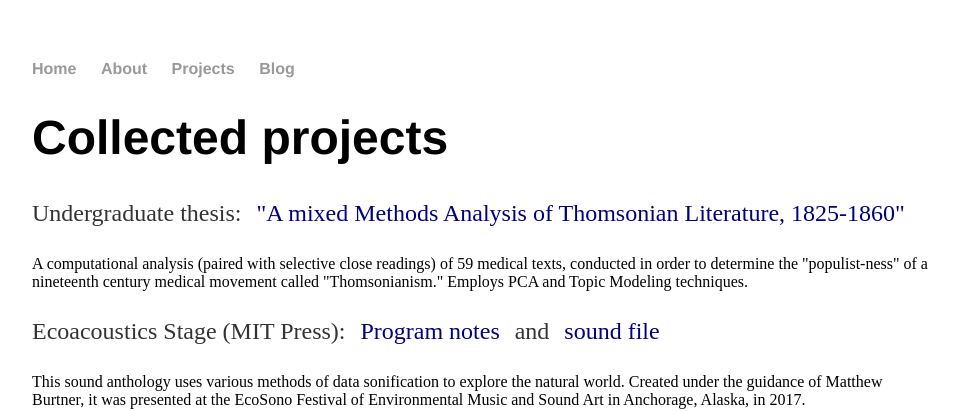
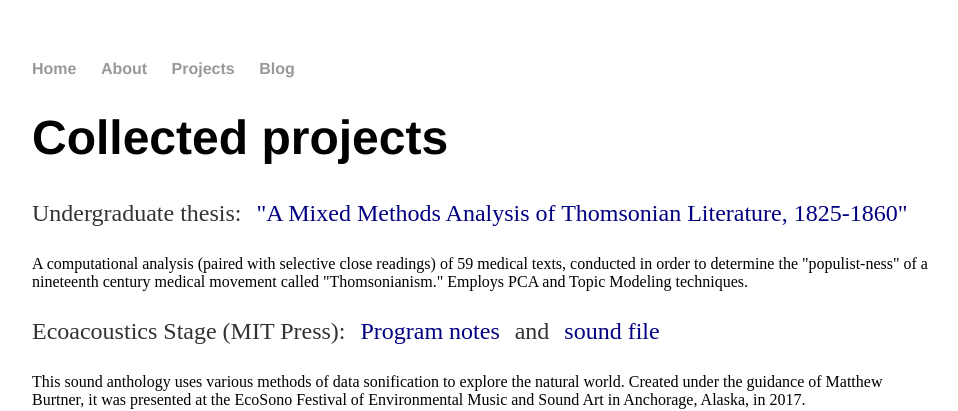
Before and after one commit to abigailella/abigailella.github.io, a Jekyll site: the page built from projects.html, in a window 1280 px wide. Shown: the top 411 px of the page, without its empty margins (160-1118 px from the left). Built offline with Jekyll 4.4.1, drawn with Linux system fonts in a browser that asks for light colours.

Commit message:
Update projects.html

```diff
--- a/projects.html
+++ b/projects.html
@@ -6,7 +6,7 @@ title: Abigail E. Johnson
 <div class="blurb">
 <h1>Collected projects</h1>
 <div>
-<p>Undergraduate thesis: <span style="color: #000080;"><a style="text-decoration: none; margin: 1%; color: #000080;" href="thesis.pdf">"A mixed Methods Analysis of Thomsonian Literature, 1825-1860"</a></span></p>
+<p>Undergraduate thesis: <span style="color: #000080;"><a style="text-decoration: none; margin: 1%; color: #000080;" href="thesis.pdf">"A Mixed Methods Analysis of Thomsonian Literature, 1825-1860"</a></span></p>
 <span style="color: #000000;">A computational analysis (paired with selective close readings) of 59 medical texts, conducted in order to determine the "populist-ness" of a nineteenth century medical movement called "Thomsonianism." Employs PCA and Topic Modeling techniques.</span></div>
 <div>
 <p>Ecoacoustics Stage (MIT Press): <span style="color: #000080;"><a style="text-decoration: none; margin: 1%; color: #000080;" href="programnotes.pdf">Program notes </a></span> and
```
